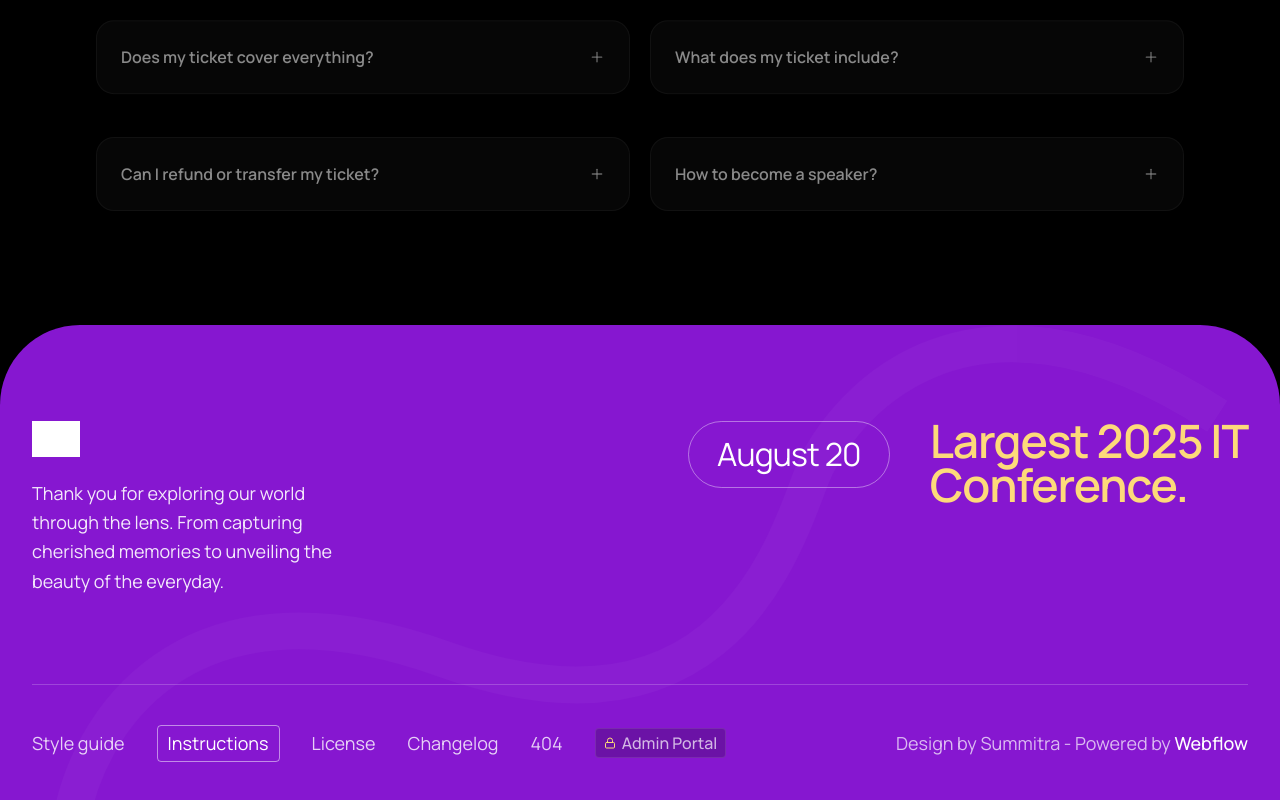
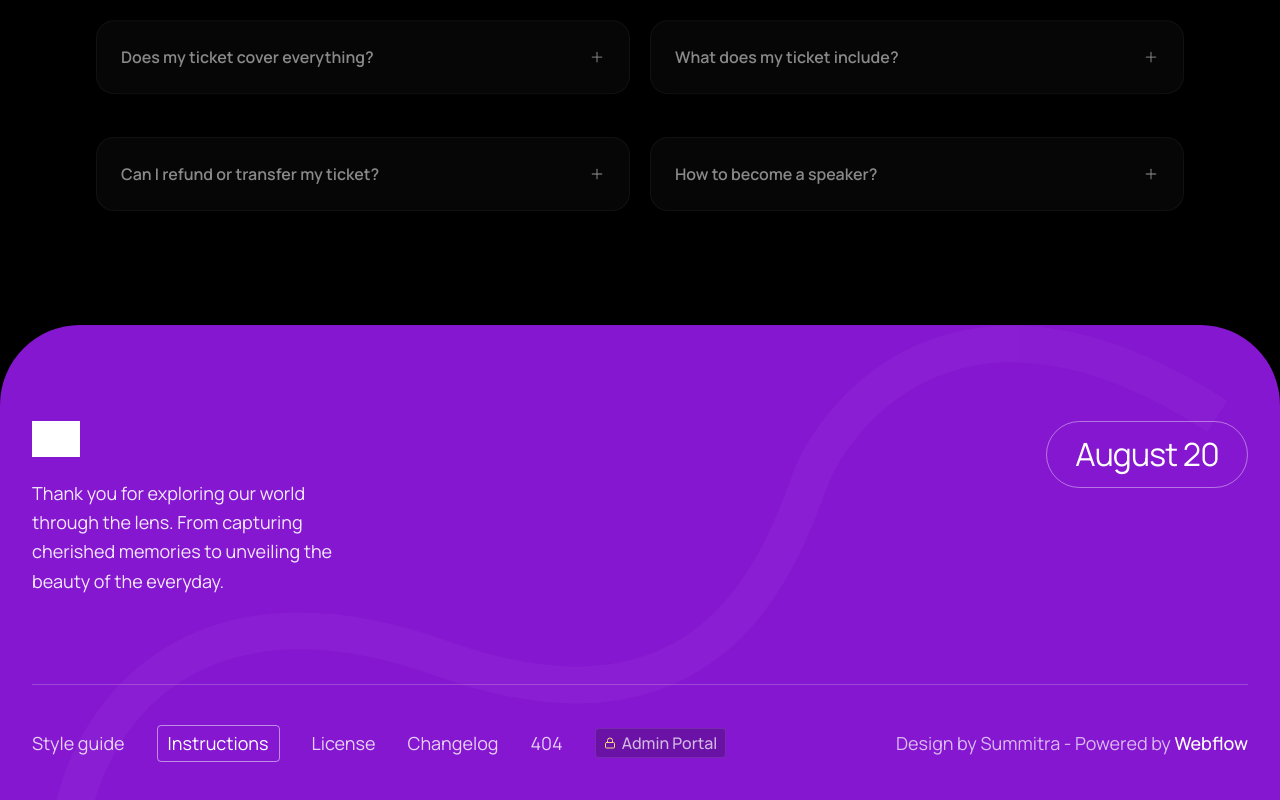
Before and after one commit to KD2303/Summitra-Assignment, a React (Vite) app in the folder client/: page / in a window 1280 px wide. Shown: the part 10413-11213 px from the top of the page. Built offline with nearby package versions, Linux system fonts and the light colour scheme; no server answers; grey boxes are pictures that could not be loaded.

Commit message:
some footer changes

```diff
--- a/client/src/components/Footer.jsx
+++ b/client/src/components/Footer.jsx
@@ -51,14 +51,7 @@ export function Footer() {
             <div className="px-5 sm:px-7 py-2.5 sm:py-3 rounded-full border border-white/40 text-white text-sm sm:text-lg font-normal tracking-tight whitespace-nowrap self-start select-none">
               August 20
             </div>
-            <div className="space-y-0.5 sm:space-y-1">
-              <h2 className="text-2xl sm:text-4xl lg:text-[46px] font-semibold text-[#fdda7a] tracking-tight leading-[1.1]">
-                Largest 2025 IT
-              </h2>
-              <h2 className="text-2xl sm:text-4xl lg:text-[46px] font-semibold text-[#fdda7a] tracking-tight leading-[1.1]">
-                Conference.
-              </h2>
-            </div>
+
           </div>
         </div>
 
```
